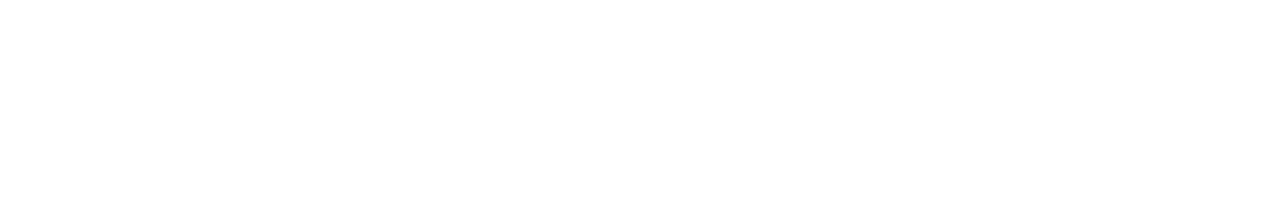
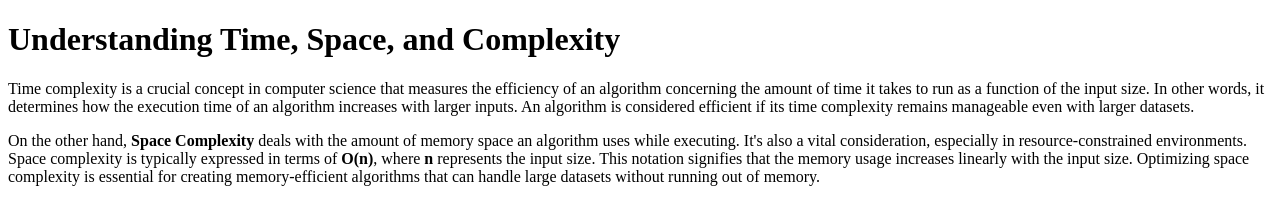
Before and after one commit to acciojob/time-and-space-complexity-Rahulkumar8409, a website: page main.html in a window 1280 px wide. Drawn offline with Linux system fonts and the light colour scheme.

Commit message:
created a submission

```diff
--- a/main.html
+++ b/main.html
@@ -8,6 +8,12 @@
 
 <body>
 	<!-- the entire body must be written by student -->
+	  <h1>Understanding Time, Space, and Complexity</h1>
+
+  <p>Time complexity is a crucial concept in computer science that measures the efficiency of an algorithm concerning the amount of time it takes to run as a function of the input size. In other words, it determines how the execution time of an algorithm increases with larger inputs. An algorithm is considered efficient if its time complexity remains manageable even with larger datasets.</p>
+
+  <p>On the other hand, <b>Space Complexity</b> deals with the amount of memory space an algorithm uses while executing. It's also a vital consideration, especially in resource-constrained environments. Space complexity is typically expressed in terms of <b>O(n)</b>, where <b>n</b> represents the input size. This notation signifies that the memory usage increases linearly with the input size. Optimizing space complexity is essential for creating memory-efficient algorithms that can handle large datasets without running out of memory.</p>
+
     <script type="text/javascript" src="./script.js">
 </script>
 
```
